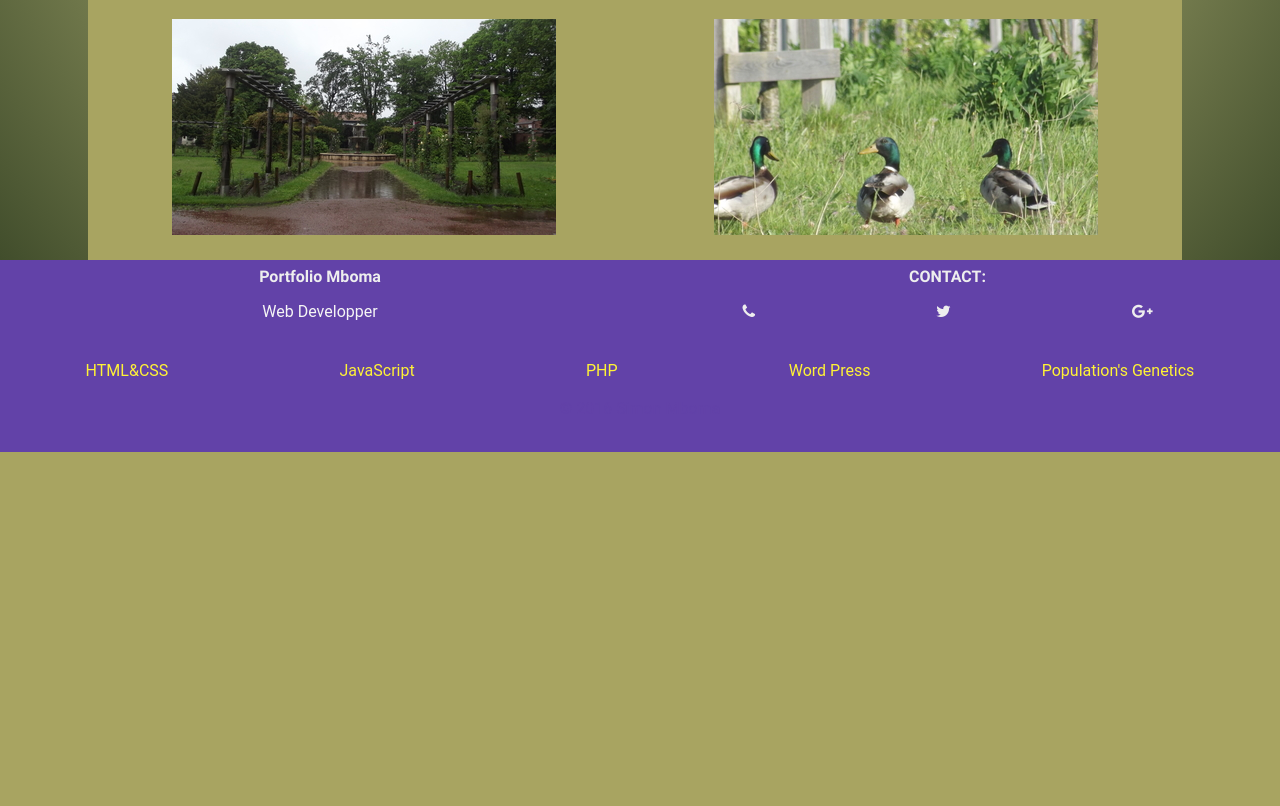
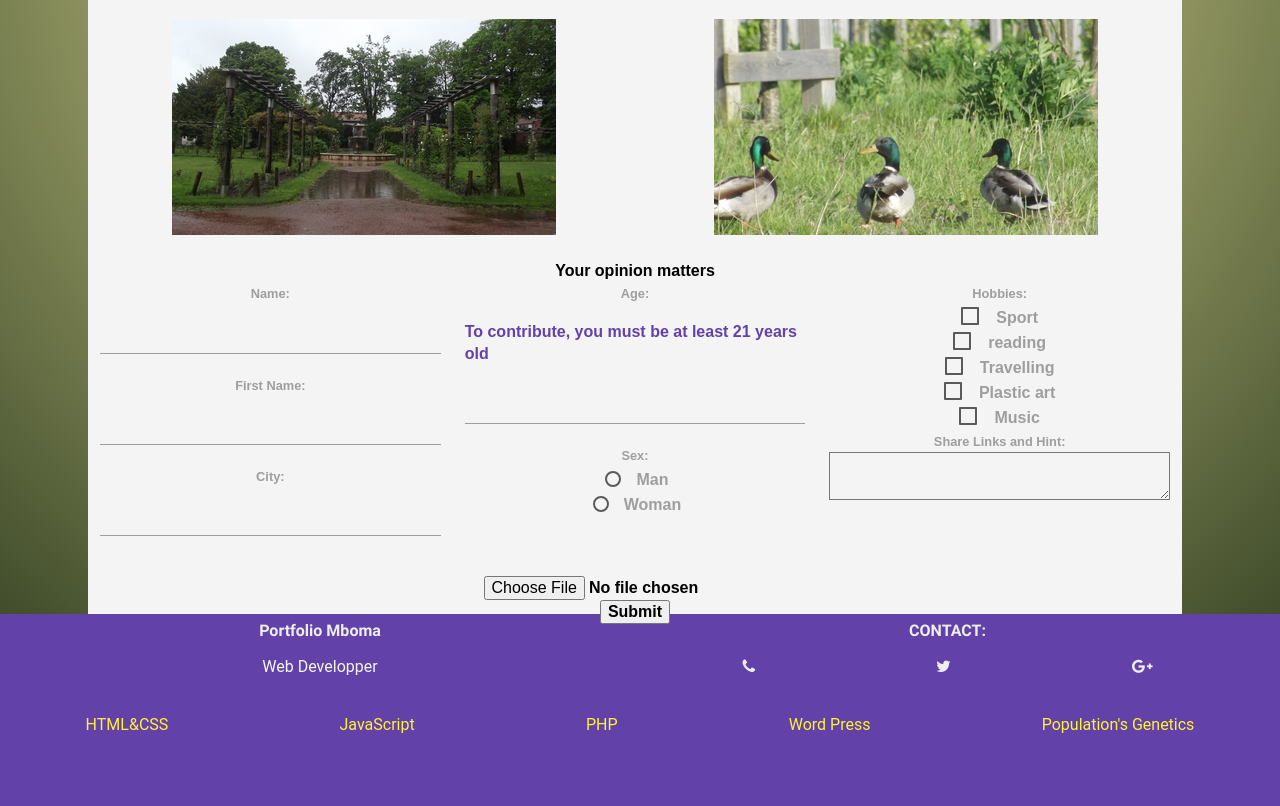
Before and after one commit to NTUMBA/portfolio_mboma_materialize, a PHP site: page / in a window 1280 px wide. Shown: the part 1012-1818 px from the top of the page. Before the commit the page ends 1464 px from the top, so only its background shows below. Run offline with PHP 8.4, Linux system fonts and the light colour scheme; some libraries are stand-ins or nearby versions; some web fonts are replaced.

Commit message:
Create a new file (target'php)and , add a form into index file. Fix test inside about file. Modify wrapper color

```diff
--- a/about.html
+++ b/about.html
@@ -69,7 +69,7 @@
             <h6>Hello! Zair is my country but now i live in Lille</h6>
             <p>I'm studying web development at Simplon Roubaix.<p>
             <p>Management of biodiversity is my main profession</p>
-            <p>I am also interested in philosophy, sciences and arts</p>
+            <p>I am also interested in philosophy, sciences,arts and bass</p>
             <h6>About my project</h6>
             <p>I aim to improve my skills every day</p>
             <p> by sharing informations</p>
--- a/css/main.css
+++ b/css/main.css
@@ -139,7 +139,7 @@
 }
 section{
   padding-top: 150px;
-  background-color:#A8A461;
+  background-color:#f4f4f4;
 }
 article{
   padding: 15px;
@@ -152,7 +152,7 @@
 }
 .title{
   font-weight: bold;
-  font-size: 1.2em;
+  font-size: 1.8em;
 }
 .section_index{
      margin: 0 -30px -20px -40px;
@@ -165,7 +165,7 @@
  width: 80%;
  margin: 0 auto -60px auto;
  font-family: Palatino Lucida, sans-serif;
- color:#E0E0E2;
+ color: black;
 }
 
 .carousel{
@@ -179,6 +179,10 @@
   font-style: italic;
   animation-duration: 6s;
   animation-name: slidein;
+}
+form{
+  color: black !important;
+  font-weight: bold;
 }
 
 @keyframes slidein{
--- a/index.html
+++ b/index.html
@@ -53,7 +53,7 @@
     <div class="wrapper">
       <!--section starts here===================================================== -->
       <section class="section_index">
-        <h5>My friend, try swiping with your finger (or mouse) to scroll through the beneath carousel to see some of my projects:</h5>
+        <h5>My friend, get a look at some of my projects by swiping scroll through the beneath carousel:</h5>
         <figure class="carousel_size">
           <div class="carousel">
             <a class="carousel-item" href="https://ntumba.github.io/cheatsheet_html_skills/"><img src="img/Screens_html_port.jpg" alt="cheatsheet_html image"></a>
@@ -80,6 +80,49 @@
             </div>
           </figure>
         </article>
+
+        <form action="target.php" method="post" enctype="multipart/form-data">
+          <!--  action's attribute, web adress of a process, here the file target.php; method, http method to browser to submit and post value is  for communication with server -->
+          <fieldset>
+            <legend><span class="number"></span>Your opinion matters</legend>
+              <div class="row limite">
+                <div class="col s12 m4">
+                  <label for="firstname">Name:</label>
+                    <input type="text" name="name">
+                  <label for="name">First Name:</label>
+                    <input type="text" name="firstname">
+                    <label for="last_name">City:</label>
+                    <input type="text" name="city">
+                </div>
+
+                <div class="col s12 m4">
+                  <label for="age">Age:</label>
+                  <p>To contribute, you must be at least 21 years old</p>
+                  <input type="text" name="age">
+                  <label for="name">Sex:</label>
+                  <br><input type="radio" id="man" value="man" name="sex"><label for="man">Man</label>
+                  <br><input type="radio" id="woman" value="woman" name="sex"><label for="woman">Woman</label>
+                </div>
+
+                <div class="col s12 m4">
+                    <label for="last_name">Hobbies:</label><br>
+                    <input type="checkbox" value="sport" name="hobbies[]"><label for="sport">Sport</label><br>
+                    <input type="checkbox"  value="lecture" name="hobbies[]"><label for="lecture">reading</label><br>
+                    <input type="checkbox"  value="voyage" name="hobbies[]"><label for="voyage">Travelling</label><br>
+                    <input type="checkbox"  value="art" name="hobbies[]"><label for="art">Plastic art</label><br>
+                    <input type="checkbox"  value="music" name="hobbies[]"><label for="lecture">Music</label><br>
+                    <label for="share">Share Links and Hint:</label><br>
+                    <textarea id="skills" name="hints"></textarea>
+                    <!--  This element allows user to write multiple lines text and he could resize it a volo-->
+                  </div>
+                </div>
+                <!--row end s here=============================-->
+          </fieldset>
+          <input type="file" name="index" /><br />
+          <input type="submit"  class= "col s12" name="submit" value="Submit" />
+
+        </form>
+
       </section>
     </div>
     <!--  wrapper ends here=====================================================-->
```
Also changed, not shown: target.php (added, +179 -0 lines).
